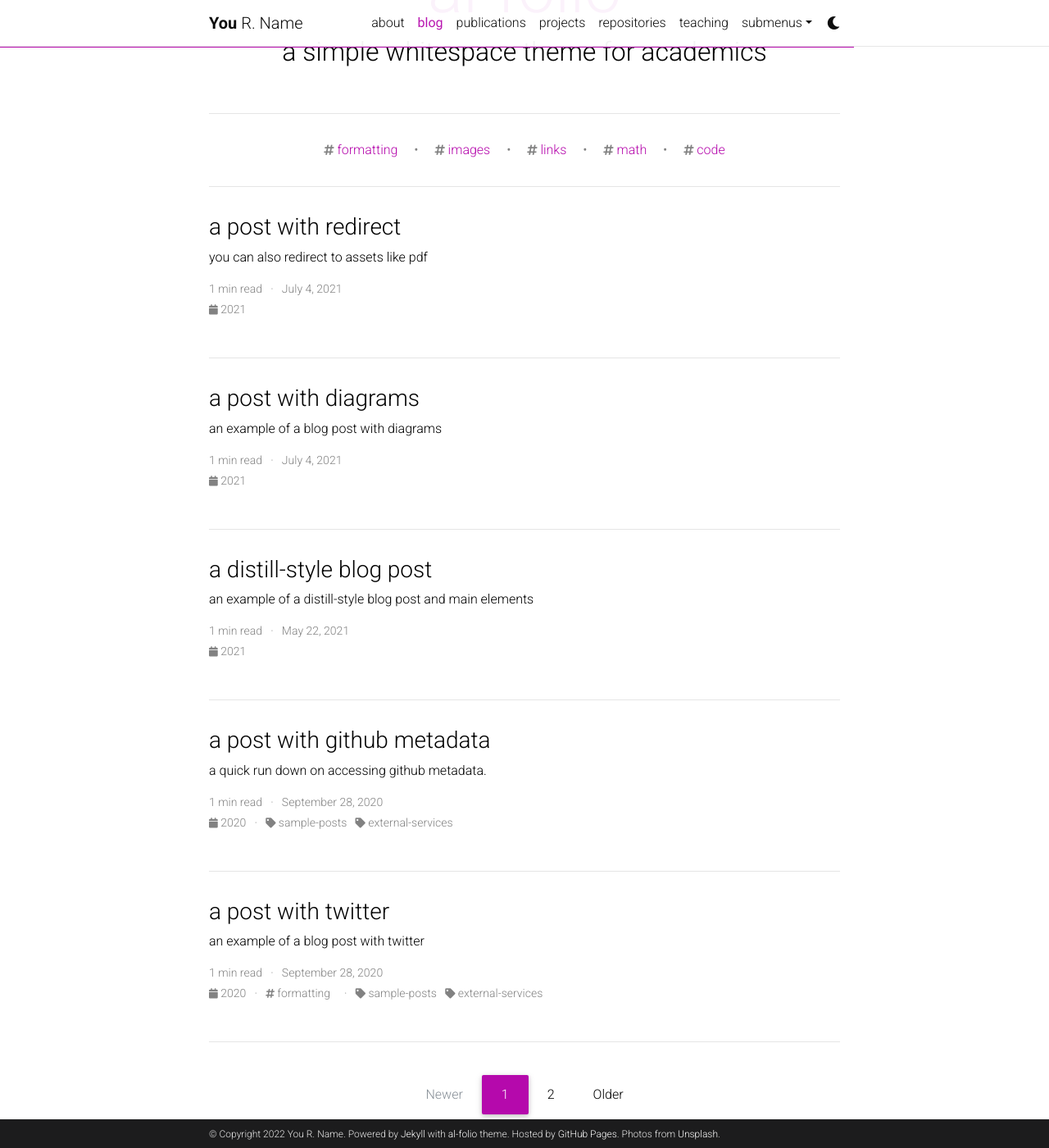
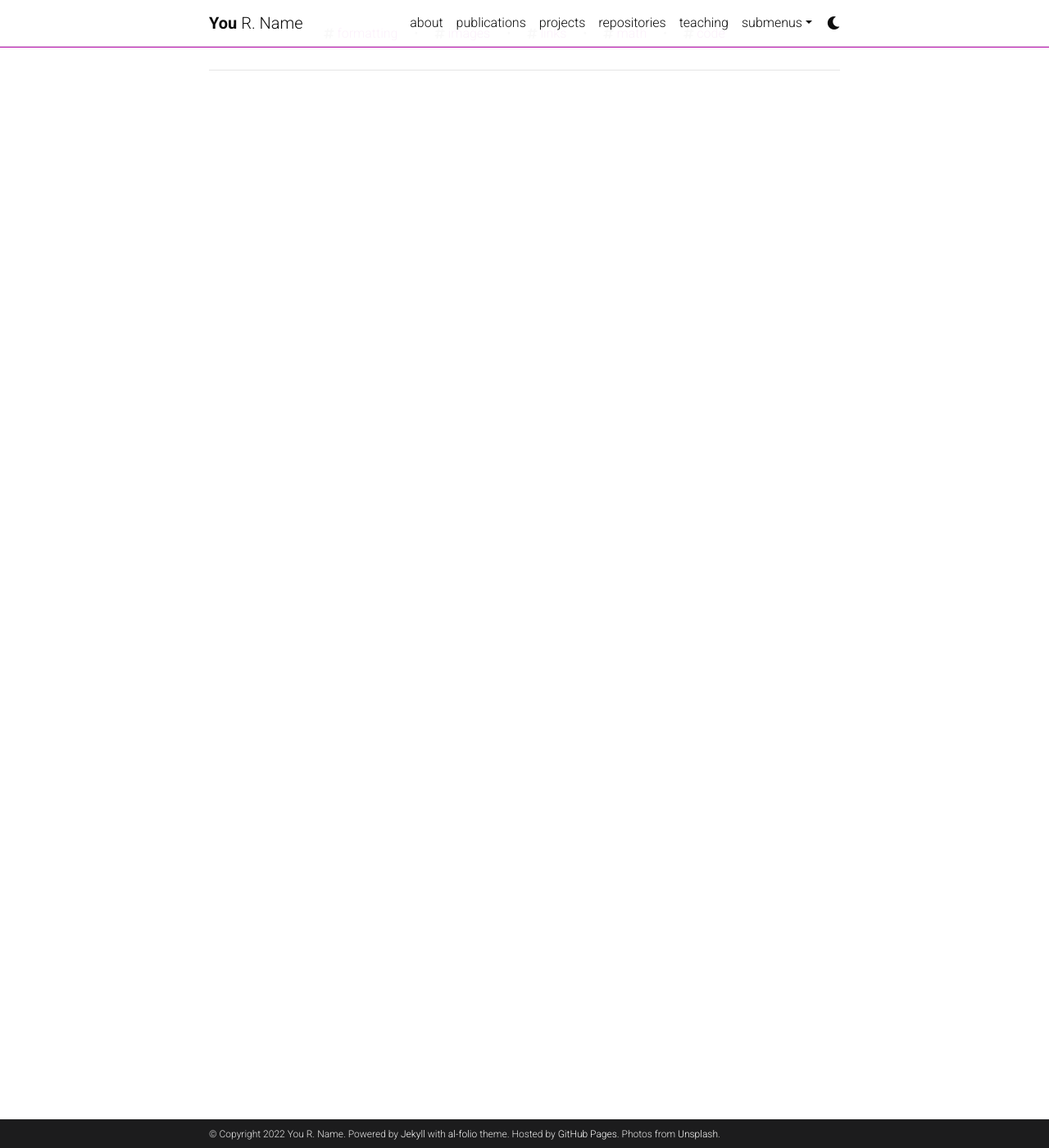
Before and after one commit to bethanychamberlain/testing, a Jekyll site: the page built from blog/index.html, in a window 1280 px wide and 1400 px high, scrolled down 197 px. Shown: the whole window at 82% size. Built offline with Jekyll 4.4.1, drawn with Linux system fonts in a browser that asks for light colours; the list of posts is cut into pages by our own code; comment, search, counter and statistics services are not loaded; a style sheet for code colours, icons or effects is not loaded; some of the changed lines change nothing that is shown.

Commit message:
Commented out blog

```diff
--- a/_config.yml
+++ b/_config.yml
@@ -111,25 +111,25 @@ bing_site_verification:  # out your bing-site-verification ID (Bing Webmaster)
 # Blog
 # -----------------------------------------------------------------------------
 
-blog_name: al-folio # blog_name will be displayed in your blog page
-blog_nav_title: blog # your blog must have a title for it to be displayed in the nav bar
-blog_description: a simple whitespace theme for academics
-permalink: /blog/:year/:title/
+# blog_name: al-folio # blog_name will be displayed in your blog page
+# blog_nav_title: blog # your blog must have a title for it to be displayed in the nav bar
+# blog_description: a simple whitespace theme for academics
+# permalink: /blog/:year/:title/
 
-# Pagination
-pagination:
-  enabled: true
+# # Pagination
+# pagination:
+#  enabled: true
 
-# Comments
-disqus_shortname: al-folio # put your disqus shortname
-# https://help.disqus.com/en/articles/1717111-what-s-a-shortname
+# # Comments
+# disqus_shortname: al-folio # put your disqus shortname
+# # https://help.disqus.com/en/articles/1717111-what-s-a-shortname
 
-# External sources.
-# If you have blog posts published on medium.com or other exteranl sources,
-# you can display them in your blog by adding a link to the RSS feed.
-external_sources:
-  - name: medium.com
-    rss_url: https://medium.com/@al-folio/feed
+# # External sources.
+# # If you have blog posts published on medium.com or other exteranl sources,
+# # you can display them in your blog by adding a link to the RSS feed.
+# external_sources:
+#   - name: medium.com
+#     rss_url: https://medium.com/@al-folio/feed
 
 # -----------------------------------------------------------------------------
 # Collections
```
